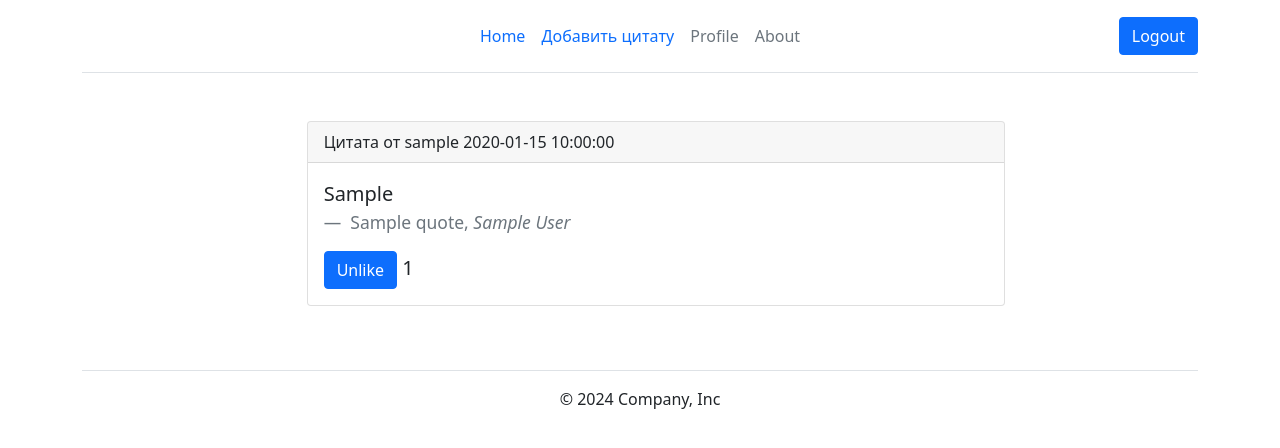
After one commit to BeerBellyWell/BookWise, a Flask app: a page that uses wisebook/templates/pages/profile.html in a window 1280 px wide. The commit adds this page. Shown: the top 448 px of the page. Run offline with Flask 3, Linux system fonts and the light colour scheme; a user stored in the database is signed in; tables that the repository leaves empty hold one stand-in row (values such as "Sample post"); some libraries are stand-ins or nearby versions.

Commit message:
simple profile page

```diff
--- a/wisebook/templates/includes/header.html
+++ b/wisebook/templates/includes/header.html
@@ -31,7 +31,7 @@
       <ul class="nav col-12 col-md-auto mb-2 justify-content-center mb-md-0">
       <li><a href="{{ url_for('index') }}" class="nav-link px-2">Home</a></li>
       <li><a href="{{ url_for('add_quote') }}" class="nav-link px-2">Добавить цитату</a></li>
-      <li><a href="#" class="nav-link px-2 link-secondary">FAQs</a></li>
+      <li><a href="{{ url_for('profile', username=current_user.username)}}" class="nav-link px-2 link-secondary">Profile</a></li>
       <li><a href="#" class="nav-link px-2 link-secondary">About</a></li>
     </ul>
 
--- /dev/null
+++ b/wisebook/templates/pages/profile.html
@@ -0,0 +1,58 @@
+{% extends 'base.html' %}
+{% block title %}
+    {{current_user.username}}
+{% endblock %}
+{% block content %}
+{% if not users_quotes %}
+Quotes not found
+{% endif %}
+<ul>
+{% for quote in users_quotes %}
+    <div class='card'>
+        <div class='card-header'>
+            Цитата от {{ quote.author.username }} {{ quote.create_at }}
+        </div>
+        <div class='card-body'>
+            <blockquote class='blockquote mb-0'>
+                <p> {{ quote.quote }} </p>
+                <footer class='blockquote-footer'> {{ quote.book_name }},
+                    <cite title='Заголовок источника'> {{ quote.book_author }} </cite>
+                </footer>
+                {% if current_user.is_authenticated %}
+                <form id="like-form-{{ quote.id }}" onsubmit="likeQuote({{ quote.id }}); return false;">
+                <!--<form id="like-form-{{ quote.id }}" onsubmit="likeQuote(event, {{ quote.id }})"> -->
+                    <button type="submit" class="btn btn-primary">
+                        {% if quote.likes|length and current_user.id in quote.likes|map(attribute='user_id')|list %}
+                            Unlike
+                        {% else %}
+                            Like
+                        {% endif %}
+                    </button>
+                    <span id="like-count-{{ quote.id }}"> {{ quote.like_count }} </span>
+                </form>
+                {% endif %}
+            </blockquote>
+        </div>
+    </div>
+{% endfor %}
+</ul>
+
+<script>
+    function likeQuote(quoteId) {
+        fetch('/like_quote/' + quoteId, {
+            method: 'POST'
+        })
+        .then(response => response.json())
+        .then(data => {
+            const likeCountElement = document.getElementById('like-count-' + quoteId);
+            likeCountElement.innerText = data.like_count;
+            const likeForm = document.getElementById('like-form-' + quoteId);
+            if (data.message === 'Цитата лайкнута успешно') {
+                likeForm.querySelector('button').innerText = 'Unlike';
+            } else {
+                likeForm.querySelector('button').innerText = 'Like';
+            }
+        });
+    }
+</script>
+{% endblock %}
--- a/wisebook/views.py
+++ b/wisebook/views.py
@@ -90,7 +90,6 @@ def login():
             login_user(user)
             return redirect(url_for('index'))
         flash('Неверное имя пользователя или пароль', 'error')
-        # return render_template('pages/login.html', form=form)
     return render_template('pages/login.html', form=form)
 
 
@@ -99,3 +98,11 @@ def login():
 def logout():
     logout_user()
     return redirect(url_for('index'))
+
+
+@app.route('/profile/<username>')
+@login_required
+def profile(username):
+    user = User.query.filter_by(username=username).first_or_404()
+    users_quotes = Quote.query.filter_by(user_id=user.id).all()
+    return render_template('pages/profile.html', users_quotes=users_quotes)
```
